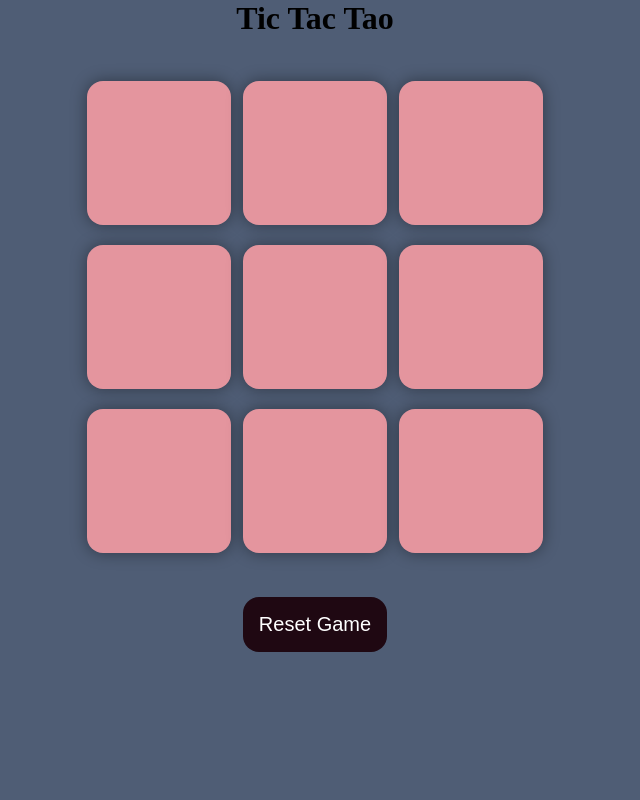
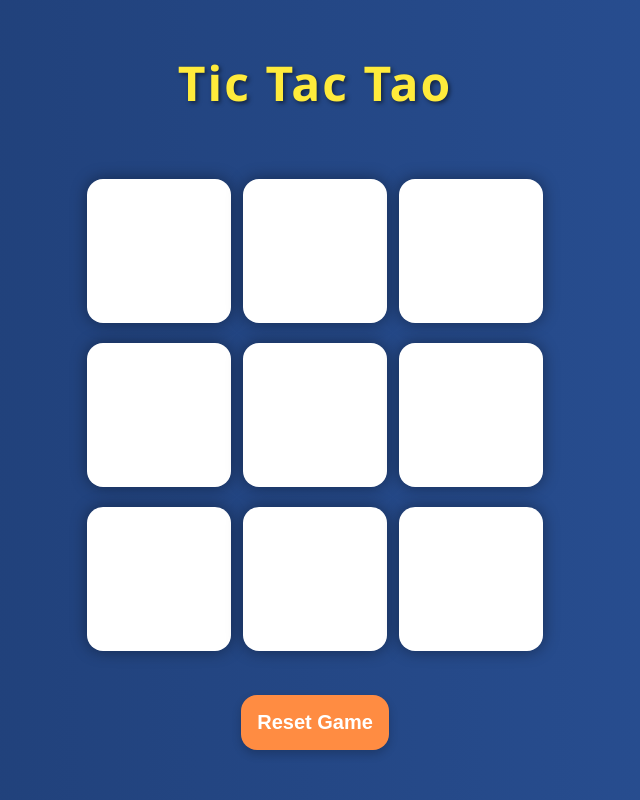
Before and after one commit to prachi600/Tic-Tac-Toe-Game, a plain HTML site: page TicTacToe/index.html in a window 1280 px wide. Shown: the whole page, without its empty margins (325-965 px from the left). Drawn offline with Linux system fonts and the light colour scheme.

Commit message:
Updated styling and logic for Tic Tac Toe game

```diff
--- a/TicTacToe/app.js
+++ b/TicTacToe/app.js
@@ -20,6 +20,7 @@ const winPatterns = [
 
 const resetGame = () => {
     turnO = true;
+    count = 0;
     enableBoxes();
     msgContainer.classList.add("hide");
 
@@ -27,7 +28,6 @@ const resetGame = () => {
 
 boxes.forEach((box)=>{
     box.addEventListener("click", () =>{
-        console.log("box was clicked");
         if(turnO) {
             //playerO
             box.innerText = "O";
@@ -87,6 +87,7 @@ const checkWinner = () => {
 
 
     }
+    return false;
 };
 
 newGameBtn.addEventListener("click", resetGame);
--- a/TicTacToe/index.html
+++ b/TicTacToe/index.html
@@ -4,7 +4,7 @@
     <meta charset="UTF-8">
     <meta name="viewport" content="width=device-width, initial-scale=1.0">
     <title>Tic-Tac-Toe Game</title>
-    <link rel="stylesheet" href="style.css">
+    <link rel="stylesheet" href="style.css" />
 
 
 </head>
@@ -14,7 +14,7 @@
     <button id="new-btn">New Game</button>
   </div>
  <main>
-  <h1>Tic Tac Tao</h1>
+  <h1 class="heading">Tic Tac Tao</h1>
   <div class="container">
     <div class="Game">
       <button class="box"></button>
@@ -32,7 +32,7 @@
   </div>
   <Button id="reset-btn">Reset Game</Button>
 </main>
- <script src="TicTacToe.js"></script>
+ <script src="app.js"></script>
 
 </body>
 
--- a/TicTacToe/style.css
+++ b/TicTacToe/style.css
@@ -4,10 +4,17 @@
 }
 
 body {
-    background-color: #4f5d75;
-    text-align: center;
+   text-align: center;
+   background: linear-gradient(to right, #1e3c72, #2a5298); /* Blue gradient */
+   display: flex;
+   justify-content: center;
+   align-items: center;
+   height: 100vh;
+   font-family: "Segoe UI", sans-serif;
+}
 
-}
+
+
 .container{
     height: 70vh;
     display: flex;
@@ -35,26 +42,48 @@ body {
     box-shadow: 0 0 1rem rgba(0, 0, 0, 0.4);
     font-size: 8vmin;
     color:#1F0812 ;
-    background-color:#e4959e;
+    background-color:#FFFFFF;
 }
 
 #reset-btn{
     padding: 1rem;
     font-size: 1.25rem;
-    background-color: #1F0812;
+    background-color: #FF8C42;
     color: #fff;
     border-radius: 1rem;
     border: none;
+    font-weight: bold;
+    box-shadow: 0 4px 10px rgba(0, 0, 0, 0.2);
+    transition: all 0.3s ease;
 
 }
+#reset-btn:hover {
+  background-color: #ff8a8a;
+  color: white;
+  transform: scale(1.05);
+  box-shadow: 0 6px 14px rgba(0, 0, 0, 0.3);
+}
+
+
 #new-btn{
     padding: 1rem;
     font-size: 1.25rem;
-    background-color: #1F0812;
+    background-color: #FF8C42;
     color: #fff;
     border-radius: 1rem;
     border: none;
+    font-weight:bold;
+    box-shadow: 0 4px 10px rgba(0, 0, 0, 0.2);
+    transition: all 0.3s ease;
+
 }
+#new-btn:hover {
+  background-color: #ff8a8a;
+  color: white;
+  transform: scale(1.05);
+  box-shadow: 0 6px 14px rgba(0, 0, 0, 0.3);
+}
+
 
 #msg{
     color: #ffffcf;
@@ -72,3 +101,19 @@ body {
 .hide{
     display: none;
 }
+
+
+.box:hover {
+  transform: scale(1.05);
+}
+
+.heading {
+  font-size: 3rem;
+  color: #ffeb3b; /* Bright yellow */
+  text-shadow: 2px 2px 4px rgba(0, 0, 0, 0.5); /* Light shadow */
+  margin-bottom: 20px;
+  animation: pop 0.6s ease;
+  letter-spacing: 2px;
+  font-weight: bold;
+  user-select: none;
+}
```
